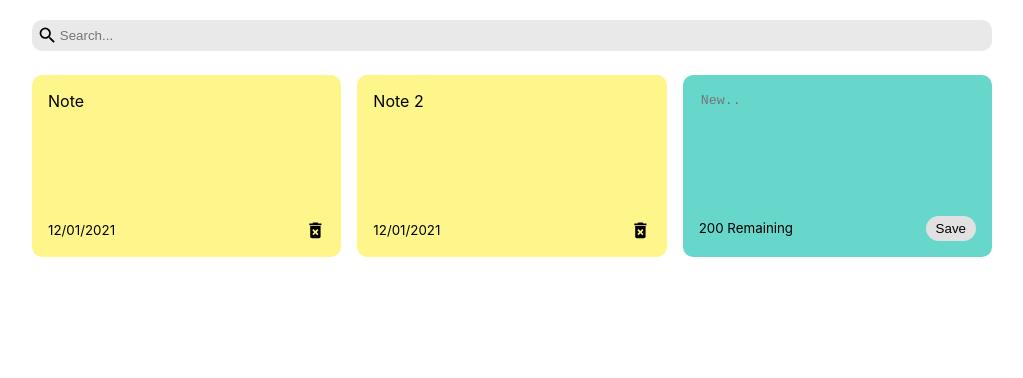
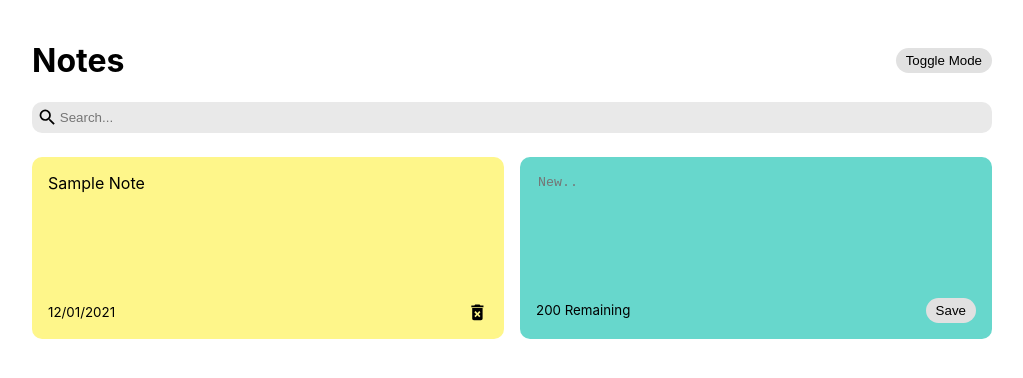
Before and after one commit to shadanamini/notes-application, a React (Create React App) app: page / in a window 1280 px wide. Shown: the top 378 px of the page, without its empty margins (128-1151 px from the left). Built offline with nearby package versions, Linux system fonts and the light colour scheme.

Commit message:
header and dark mode implemented

```diff
--- a/src/App.js
+++ b/src/App.js
@@ -2,6 +2,7 @@
 import {nanoid} from "nanoid";
 import {useState} from 'react';
 import Search from "./components/Search";
+import Header from "./components/Header";
 
 const App = () => {
 
@@ -9,18 +10,14 @@
     [
       {
         id: nanoid(),
-        text: "Note",
-        date: "12/01/2021",
-      },
-      {
-        id: nanoid(),
-        text: "Note 2",
+        text: "Sample Note",
         date: "12/01/2021",
       },
     ]);
 
     const [searchText, setSearchText] = useState('');
 
+    const [darkMode, setDarkMode] = useState(false);
 
     const addNote = (text) => {
       const date = new Date();
@@ -39,16 +36,19 @@
   }
 
   return (
-    <div className="container">
-      <Search handleSearchNote={setSearchText}/>
-      <NotesList
+		<div className={`${darkMode && 'dark-mode'}`}>
+			<div className='container'>
+				<Header handleToggleDarkMode={setDarkMode} />
+				<Search handleSearchNote={setSearchText} />
+				<NotesList
 					notes={notes.filter((note) =>
 						note.text.toLowerCase().includes(searchText.toLowerCase())
 					)}
-        handleAddNote={addNote}
-        handleDeleteNote={deleteNote}
-      />
-    </div>
+					handleAddNote={addNote}
+					handleDeleteNote={deleteNote}
+				/>
+			</div>
+		</div>
   )
 }
 
--- /dev/null
+++ b/src/components/Header.js
@@ -0,0 +1,21 @@
+import React from 'react';
+
+const Header = ({ handleToggleDarkMode }) => {
+	return (
+		<div className='header'>
+			<h1>Notes</h1>
+			<button
+				onClick={() =>
+					handleToggleDarkMode(
+						(previousDarkMode) => !previousDarkMode
+					)
+				}
+				className='save'
+			>
+				Toggle Mode
+			</button>
+		</div>
+	);
+};
+
+export default Header;
--- a/src/index.css
+++ b/src/index.css
@@ -12,6 +12,19 @@
     monospace;
 }
 
+.header {
+  display: flex;
+  align-items: center;
+  justify-content: space-between;
+}
+
+.dark-mode {
+  background-color: black;
+}
+
+.dark-mode h1 {
+  color: white;
+}
 
 .container {
   max-width: 960px;
@@ -20,6 +33,7 @@
   padding-right: 15px;
   padding-left: 15px;
   padding-top: 20px;
+  min-height: 100vh;
 }
 
 .note {
```
